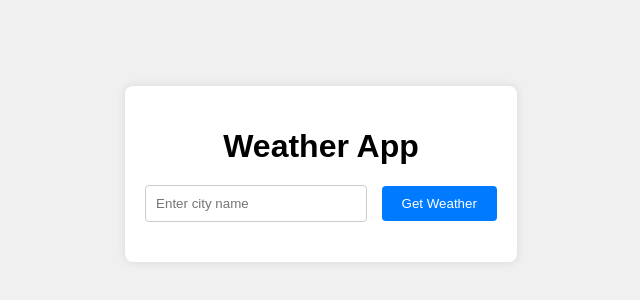
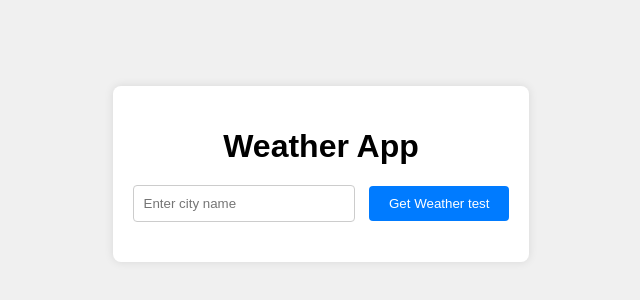
Before and after one commit to Yudhono/simple_weather_app, a plain HTML site: page index.html in a window 1280 px wide. Shown: the part 226-526 px from the top of the page, without its empty margins (319-959 px from the left). Drawn offline with Linux system fonts and the light colour scheme.

Commit message:
add test

```diff
--- a/index.html
+++ b/index.html
@@ -13,7 +13,7 @@
         <h1>Weather App</h1>
         <form id="weatherForm">
             <input type="text" id="cityInput" placeholder="Enter city name" required>
-            <button type="submit">Get Weather</button>
+            <button type="submit">Get Weather test</button>
         </form>
         <div id="weatherResult">
             <!-- Weather data will be displayed here -->
```
